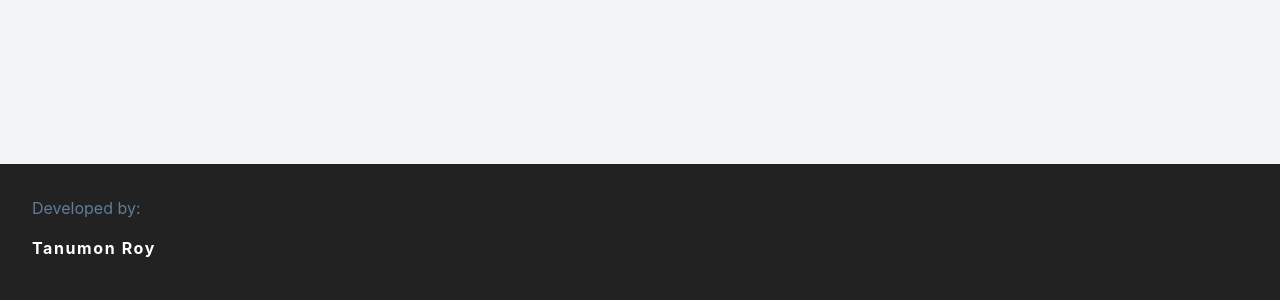
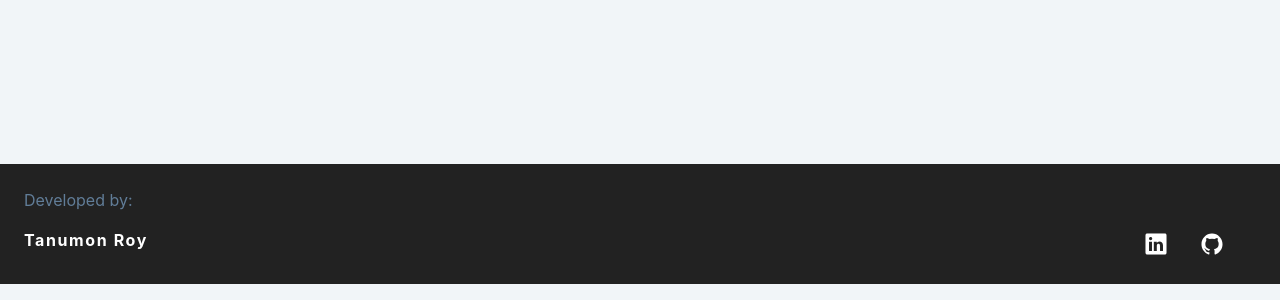
Before and after one commit to t-ROY-coder/aural, a React (Create React App) app: page / in a window 1280 px wide. Shown: the part 748-1048 px from the top of the page. Built offline with nearby package versions, Linux system fonts and the light colour scheme.

Commit message:
added ion-icons in footer

```diff
--- a/public/index.html
+++ b/public/index.html
@@ -39,5 +39,6 @@
       To begin the development, run `npm start` or `yarn start`.
       To create a production bundle, use `npm run build` or `yarn build`.
     -->
+    <script src="https://unpkg.com/ionicons@5.2.3/dist/ionicons.js"></script>
   </body>
 </html>
--- a/src/components/Footer.js
+++ b/src/components/Footer.js
@@ -5,7 +5,11 @@ function Footer() {
     <>
       <footer>
         <p>Developed by:</p>
-        <h4>Tanumon Roy</h4>
+        <h4>
+          Tanumon Roy
+          <ion-icon name="logo-github"></ion-icon>
+          <ion-icon name="logo-linkedin"></ion-icon>
+        </h4>
       </footer>
     </>
   );
--- a/src/index.css
+++ b/src/index.css
@@ -323,6 +323,12 @@ footer {
   background-color: #222;
   color: #fff;
   width: 100%;
-  padding: 2rem;
+  padding: 1.5rem;
   margin-top: 2rem;
 }
+
+footer ion-icon {
+  float: right;
+  margin-right: 2rem;
+  font-size: 150%;
+}
```
Also changed, not shown: 1 other file (tests, documents, lock files or other folders).
